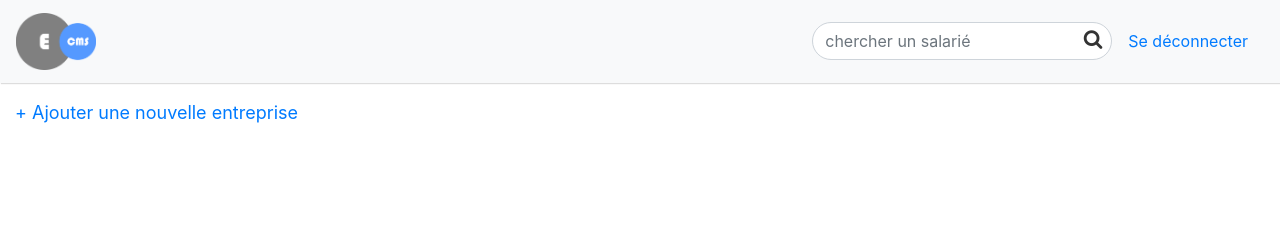
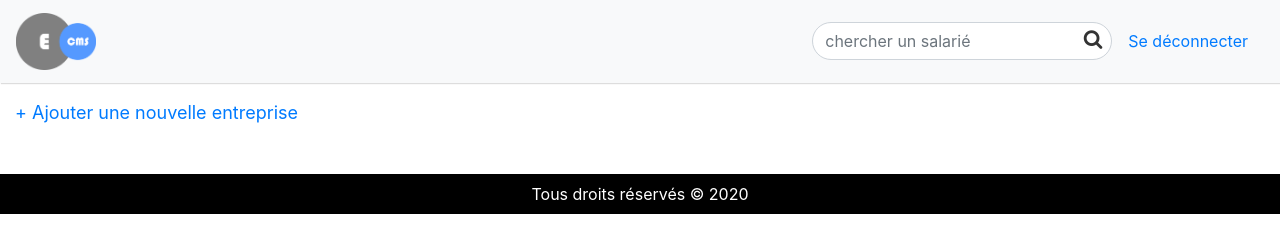
Before and after one commit to MS-brahim/GestionEntreprise, a website: page Youssef Abada/Website/public/index.html in a window 1280 px wide. Drawn offline with Linux system fonts and the light colour scheme.

Commit message:
making the website and adobe xd prototype exactly the same

```diff
--- a/Youssef Abada/Website/public/index.html
+++ b/Youssef Abada/Website/public/index.html
@@ -145,8 +145,10 @@
                 </div>
             </div>
         </div>
-
-
+        <div class="push"></div>
+    </div>
+    <div class="footer">
+        Tous droits réservés &copy; 2020
     </div>
     <script src="script.js"></script>
     <!-- <script src="http://maps.googleapis.com/maps/api/js?libraries=places&sensor=false"></script> -->
--- a/Youssef Abada/Website/public/style.css
+++ b/Youssef Abada/Website/public/style.css
@@ -1,3 +1,7 @@
+html, body {
+    height: 100%;
+    margin: 0;
+}
 .ent{
     border: 1px solid #333;
     border-radius: 30px;
@@ -31,3 +35,14 @@
     height: 70px;
     overflow: hidden;
 }
+.push{
+    height: 40px;
+}
+.footer{
+    display: flex;
+    justify-content: center;
+    align-items: center;
+    background-color: black;
+    height: 40px;
+    color: white;
+}
```
